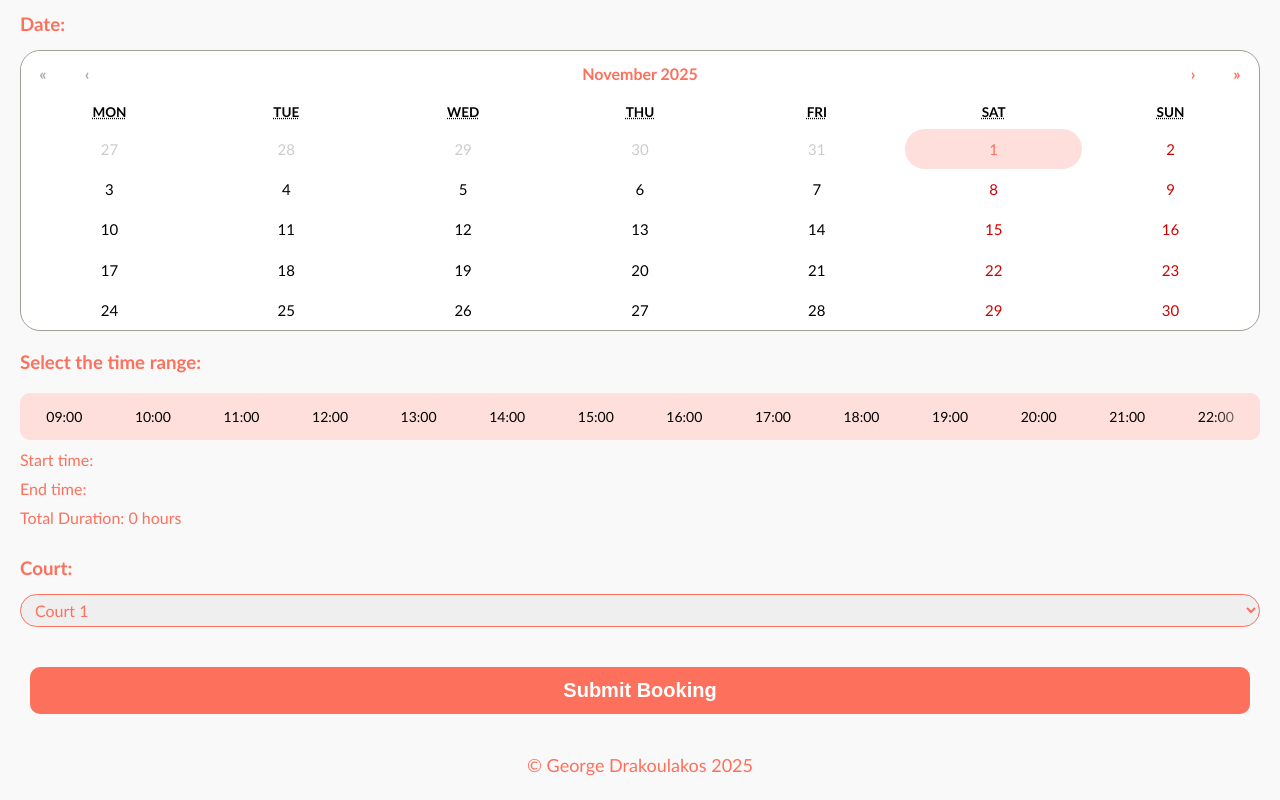
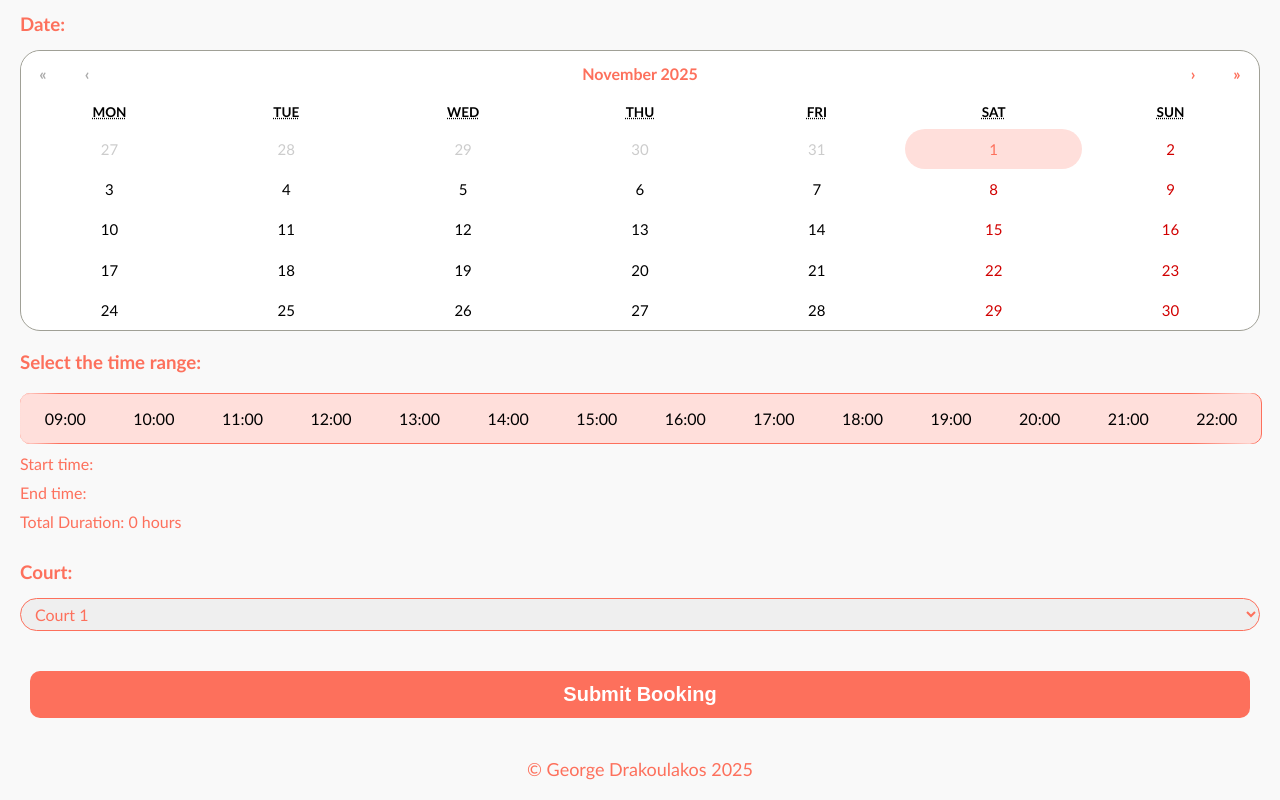
Before and after one commit to gdrakoulakos/athlisis-hub, a Next.js app: page /booking in a window 1280 px wide. Shown: the part 517-1317 px from the top of the page. Built offline with nearby package versions, Linux system fonts and the light colour scheme.

Commit message:
CSS additions in Time Picker

```diff
--- a/src/app/components/TimePicker/TimePicker.module.css
+++ b/src/app/components/TimePicker/TimePicker.module.css
@@ -26,6 +26,7 @@
   border-radius: 10px;
   overflow-x: auto;
   scroll-behavior: smooth;
+  border: solid 1px #fd705c;
 }
 
 .timePickerWrapper::after {
@@ -33,7 +34,7 @@
   position: absolute;
   top: 0;
   right: 0;
-  width: 50px;
+  width: 70px;
   height: 100%;
   pointer-events: none;
   background: linear-gradient(
@@ -45,13 +46,36 @@
   z-index: 2;
 }
 
+.timePickerWrapper::before {
+  content: "";
+  position: absolute;
+  top: 0;
+  left: 0;
+  width: 40px;
+  height: 100%;
+  pointer-events: none;
+  background: linear-gradient(
+    to right,
+    rgba(255, 223, 219, 1),
+    rgba(255, 223, 219, 0)
+  );
+  border-radius: 10px 0 0 10px;
+  z-index: 2;
+}
+
 .timePicked {
   display: flex;
   justify-content: center;
   width: 100%;
-  padding: 15px;
-  font-size: 14px;
+  padding: 15px 7px;
+  font-size: 16px;
   transition: background-color 0.3s ease, color 0.3s ease, border 0.3s ease;
+}
+
+.timePickerOptions div:last-child,
+.timePickerOptions div:first-child {
+  position: relative;
+  z-index: 4;
 }
 
 .selected {
```
